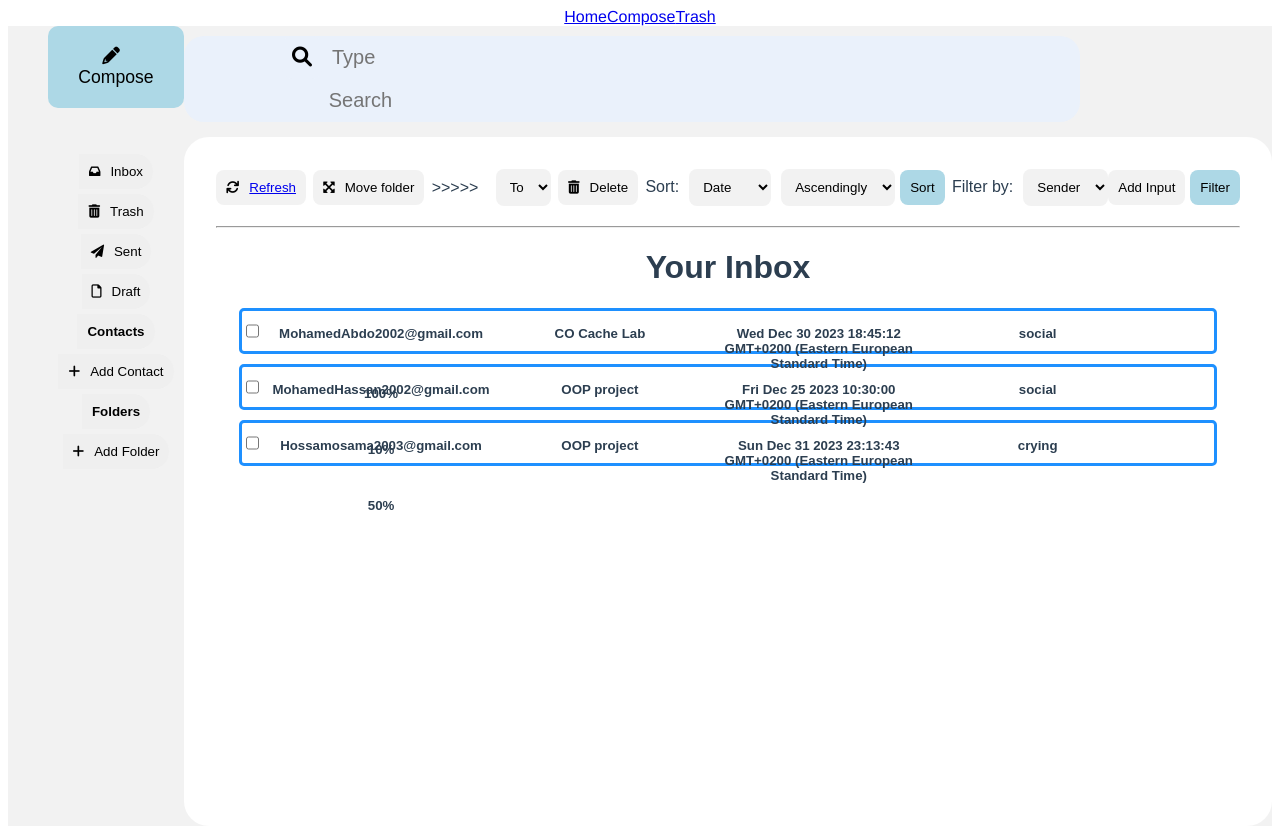
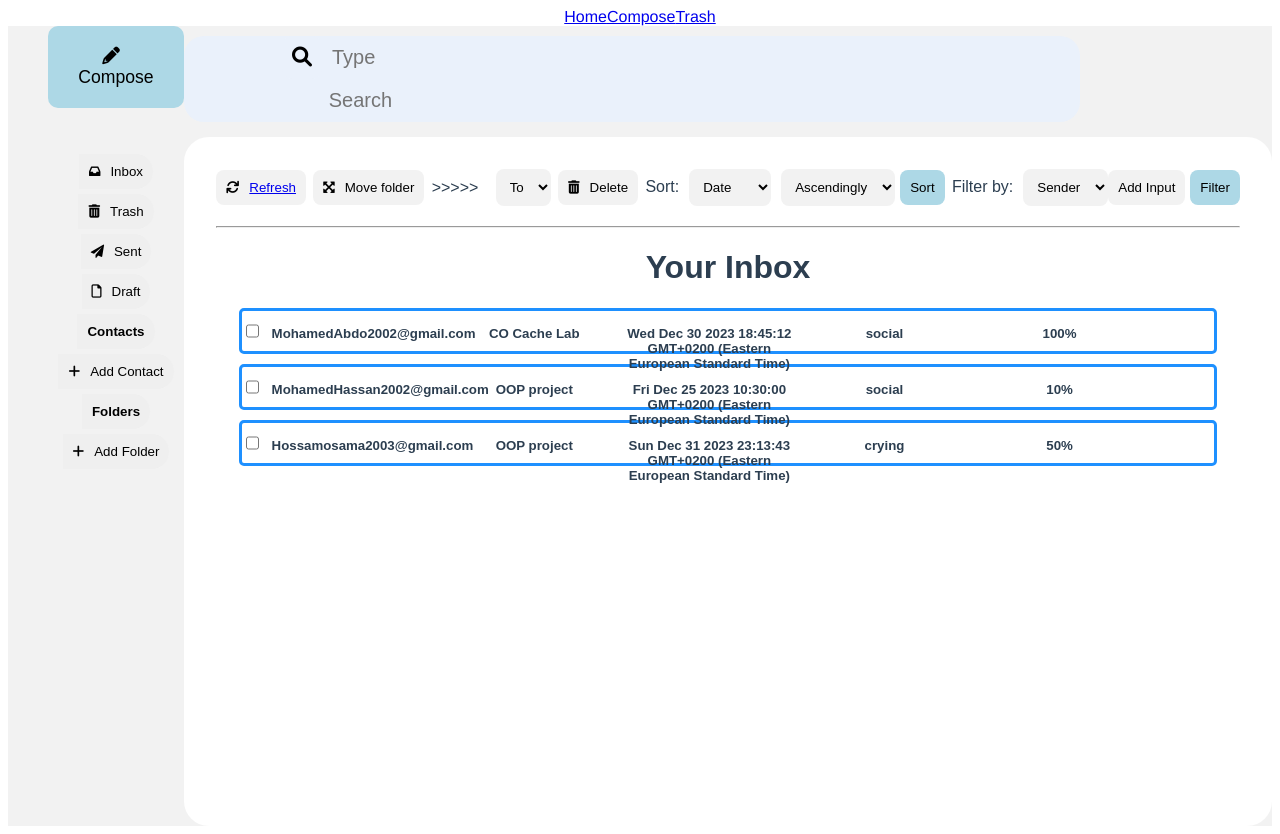
Before and after one commit to MohamedAbdo37/Speed-Mail, a Vue app: page / in a window 1280 px wide. Built offline with nearby package versions, Linux system fonts and the light colour scheme.

Commit message:
just in case

```diff
--- a/src/components/Home.vue
+++ b/src/components/Home.vue
@@ -692,7 +692,7 @@ i {
 }
 .mail .properties{
   display: grid;
-  grid-template-columns: repeat(auto-fit, minmax(25%, 1fr));
+  grid-template-columns: repeat(auto-fit, minmax(20%, 1fr));
   text-align: center;
   padding-left: 10px;
   width: 90%;
```
